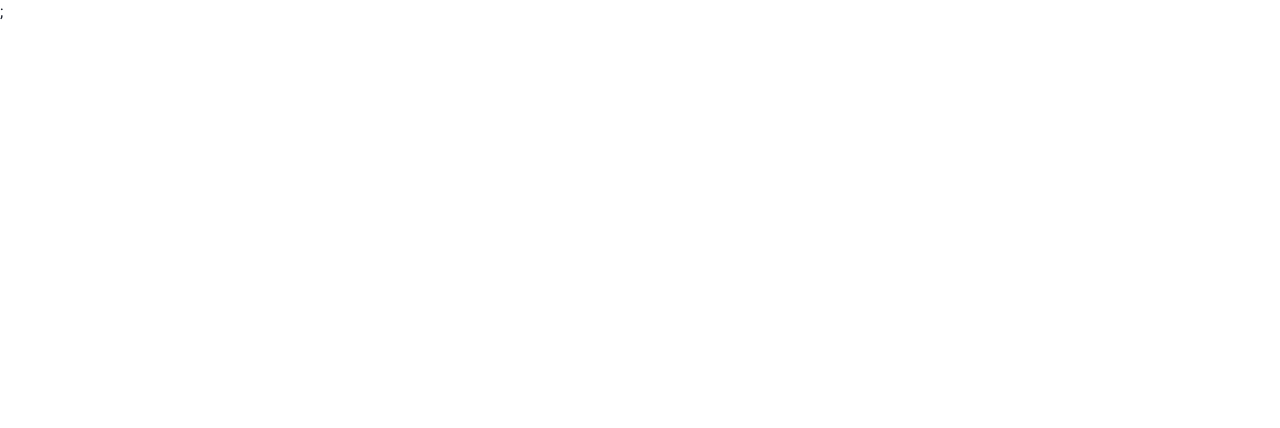
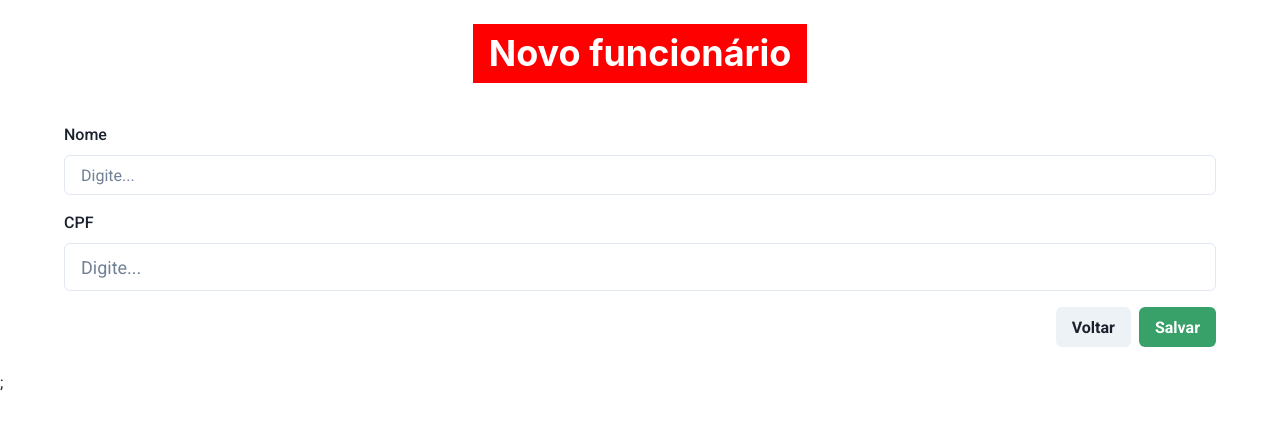
Before and after one commit to Spanserki/gestor-tickets, a Next.js app: page /employee/create in a window 1280 px wide. Shown: the top 428 px of the page. Built offline with nearby package versions, Linux system fonts and the light colour scheme.

Commit message:
Add View and Form create employee

```diff
--- /dev/null
+++ b/src/lib/api.ts
@@ -0,0 +1,5 @@
+import axios from "axios";
+
+export const api = axios.create({
+    baseURL: 'http://localhost:3000/api'
+})
--- /dev/null
+++ b/src/lib/prisma.ts
@@ -0,0 +1,3 @@
+import { PrismaClient } from "@prisma/client/extension";
+
+export const prisma = new PrismaClient();
--- a/src/pages/employee/create.tsx
+++ b/src/pages/employee/create.tsx
@@ -1,9 +1,145 @@
-import { Stack } from "@chakra-ui/react";
+import {
+    Button,
+    Divider,
+    FormControl,
+    FormErrorMessage,
+    FormLabel,
+    HStack,
+    Heading,
+    Input,
+    Stack,
+    useToast
+} from "@chakra-ui/react";
+import * as yup from 'yup';
+import { yupResolver } from "@hookform/resolvers/yup";
+import { SubmitHandler, useForm } from "react-hook-form";
+import InputMask from 'react-input-mask';
+import { useState } from "react";
+import { api } from "@/lib/api";
+import Link from "next/link";
+
+const handleSchemaValidation = yup.object().shape({
+    name: yup.string().required('Campo obrigatório'),
+    cpf: yup.string().required('Campo obrigatório'),
+})
 
 export default function CreateEmployee() {
+    const [isLoading, setIsLoading] = useState(false);
+    const toast = useToast();
+    const { register, handleSubmit, reset, formState: { errors }, control } = useForm<any>({
+        resolver: yupResolver(handleSchemaValidation)
+    });
+    const handleCreate = async (values: any) => {
+        setIsLoading(true)
+        const { name, cpf } = values;
+        await api.post('/employee', {
+            name,
+            cpf
+        }).then(res => {
+            toast({
+                title: 'Sucesso!',
+                description: `Funcionário criado 👍.`,
+                status: 'success',
+                duration: 7000,
+                isClosable: true,
+            });
+            reset();
+            reset({ cellphone: "" })
+            setIsLoading(false)
+        }).catch((err: any) => {
+            console.log(err)
+            toast({
+                title: '😕',
+                description: `Não conseguimos cadastrar esse usuário.`,
+                status: 'error',
+                duration: 9000,
+                isClosable: true,
+            });
+            setIsLoading(false)
+        })
+    }
     return (
-        <Stack>
-
+        <Stack
+            w='100%'
+            h='100%'
+            justify='center'
+            align='center'
+            p={6}
+        >
+            <Stack
+                w='100%'
+                maxW='6xl'
+                align='center'
+                spacing={10}
+            >
+                <Heading
+                    bgColor='red'
+                    color='white'
+                    px={4}
+                    py={2}
+                >
+                    Novo funcionário
+                </Heading>
+                <Stack
+                    as='form'
+                    onSubmit={handleSubmit(handleCreate)}
+                    spacing={4}
+                    w='100%'
+                    fontSize='sm'
+                >
+                    <Stack
+                        direction={{ base: 'column', lg: 'row' }}
+                    >
+                        <FormControl isInvalid={!!errors.name?.message}>
+                            <FormLabel>Nome</FormLabel>
+                            <Input
+                                _hover={{ borderColor: 'gray.500' }}
+                                type='text'
+                                placeholder="Digite..."
+                                {...register('name')}
+                            />
+                            {!!errors.name?.message &&
+                                <FormErrorMessage>
+                                    {`${errors.name.message}`}
+                                </FormErrorMessage>}
+                        </FormControl>
+                    </Stack>
+                    <FormControl isInvalid={!!errors.cpf?.message}>
+                        <FormLabel>CPF</FormLabel>
+                        <Input
+                            _hover={{ borderColor: 'gray.500' }}
+                            as={InputMask}
+                            mask="***.***.***-**"
+                            type="text"
+                            placeholder="Digite..."
+                            size="lg"
+                            {...register('cpf')}
+                        />
+                        {!!errors.cpf?.message &&
+                            <FormErrorMessage>
+                                {`${errors.cpf.message}`}
+                            </FormErrorMessage>}
+                    </FormControl>
+                    <HStack
+                        w='100%'
+                        justify='end'
+                    >
+                        <Button
+                            as={Link}
+                            href='/'
+                        >
+                            Voltar
+                        </Button>
+                        <Button
+                            colorScheme="green"
+                            type="submit"
+                            isLoading={isLoading}
+                        >
+                            Salvar
+                        </Button>
+                    </HStack>
+                </Stack>
+            </Stack>
         </Stack>
     )
 }
```
Also changed, not shown: package.json (+8 -1 lines), 1 other file (tests, documents, lock files or other folders).
